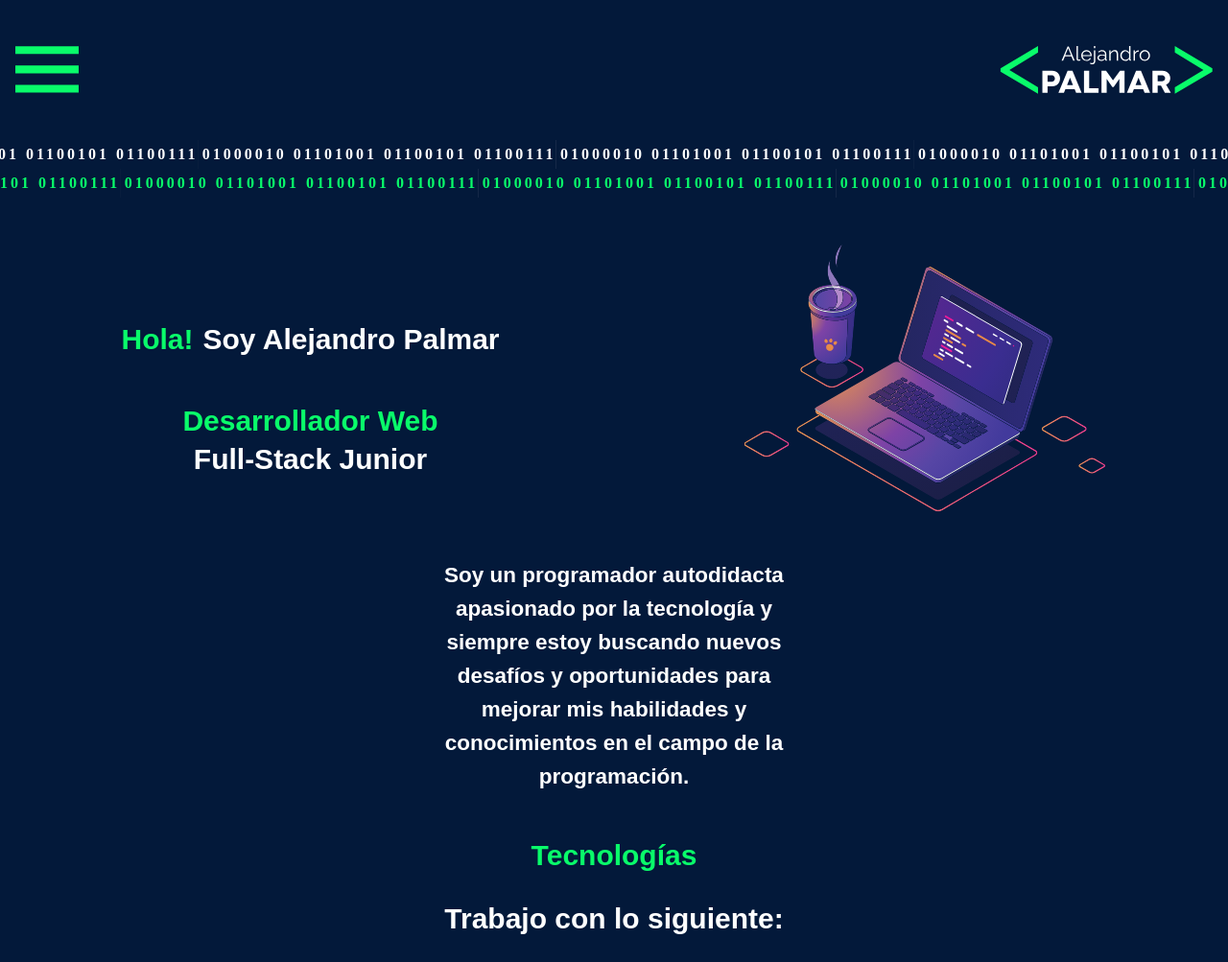
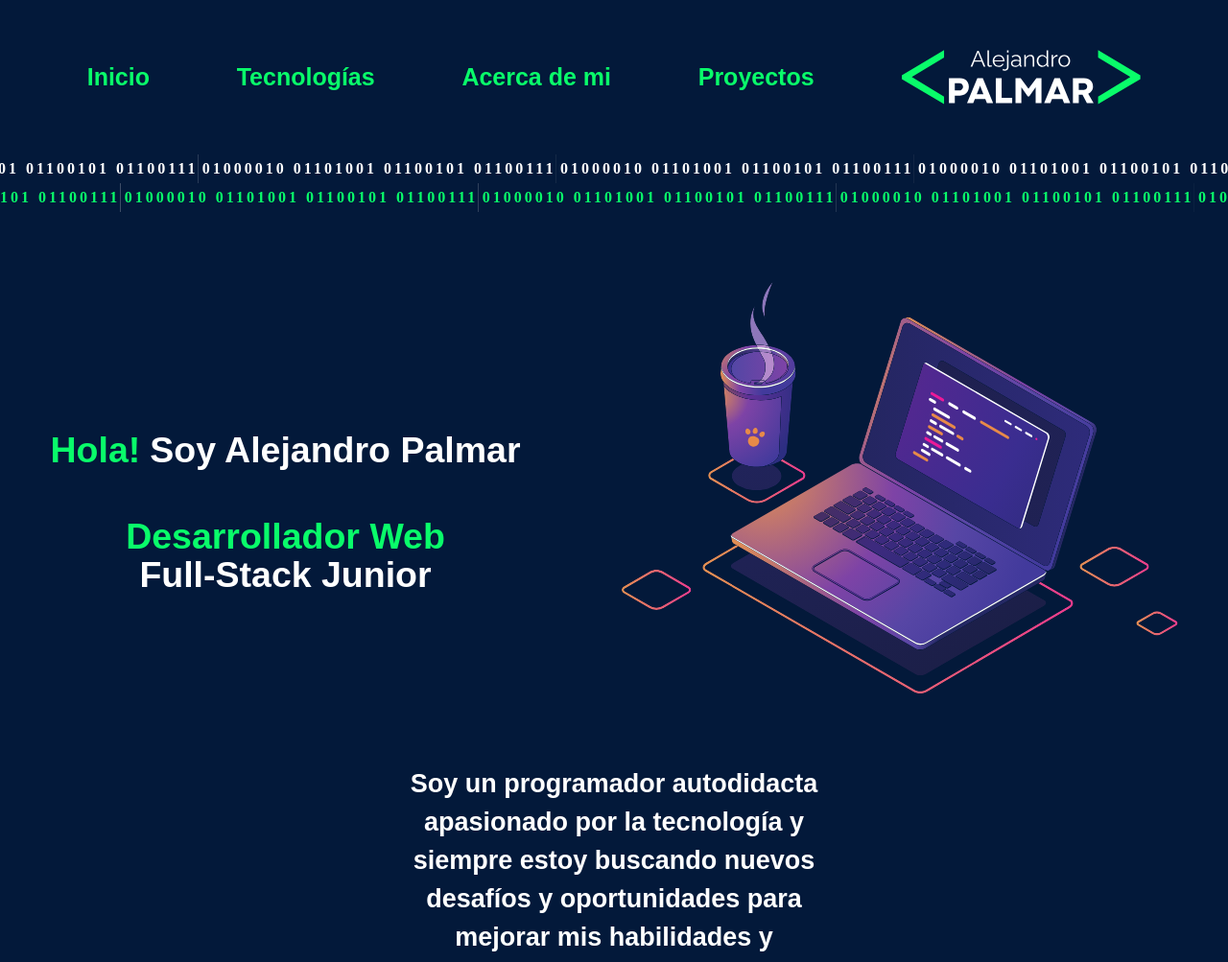
Before and after one commit to ThePalmars1one/portfolio, a Django app: page / in a window 1280 px wide. Shown: the top 1003 px of the page at 96% size. Run offline with Django 4.2, Linux system fonts and the light colour scheme; data comes from the database, SQL or seed files in the repository; some web fonts are replaced.

Commit message:
Menu Responsive added

```diff
--- a/projects/static/styles/about.css
+++ b/projects/static/styles/about.css
@@ -17,3 +17,13 @@
     text-align: center;
     margin: 3rem 1rem 3rem;
 }
+
+@media screen and (min-width: 1200px) {
+    .about_me h2:first-child{
+        font-size: 37.5px;
+    }
+
+    .about_me h2:nth-child(2), .about_me h2:nth-child(3){
+        font-size: 27px;
+    }
+}
--- a/projects/static/styles/home.css
+++ b/projects/static/styles/home.css
@@ -1,4 +1,4 @@
-.greetings{
+.greetings {
     display: flex;
     justify-content: center;
     gap: 10px;
@@ -7,11 +7,13 @@
     font-size: 20px;
 }
 
-.greetings h1:first-child, .info_about h1:first-child{
+.greetings h1:first-child,
+.info_about h1:first-child {
     color: #09FC6A;
 }
 
-.greetings h1:last-child, .info_about h1:last-child{
+.greetings h1:last-child,
+.info_about h1:last-child {
     color: #FFFFFF;
 }
 
@@ -21,19 +23,19 @@
     line-height: 40px;
 }
 
-.laptop{
+.laptop {
     display: flex;
     justify-content: center;
     margin-top: 3rem;
     margin-bottom: 3rem;
 }
 
-.laptop img{
+.laptop img {
     height: 280px;
     width: 380px;
 }
 
-.home_description{
+.home_description {
     color: #FFFFFF;
     text-align: center;
     font-size: 15px;
@@ -41,7 +43,7 @@
 }
 
 
-.slider h2{
+.slider h2 {
     display: inline-block;
     animation: slide 10s linear infinite;
     margin: 0;
@@ -51,24 +53,29 @@
     line-height: 30px;
 }
 
-.slider{
+.slider {
     white-space: nowrap;
     overflow: hidden;
 }
 
-.slider:nth-child(1), .slider:nth-child(3), .slider:nth-child(5){
+.slider:nth-child(1),
+.slider:nth-child(3),
+.slider:nth-child(5) {
     color: #FFFFFF;
 }
 
-.slider:nth-child(2), .slider:nth-child(4){
+.slider:nth-child(2),
+.slider:nth-child(4) {
     color: #09FC6A;
 }
 
-.slider:nth-child(1) h2, .slider:nth-child(4) h2{
+.slider:nth-child(1) h2,
+.slider:nth-child(4) h2 {
     animation: slide 15s linear infinite;
 }
 
-.slider:nth-child(2) h2, .slider:nth-child(5) h2{
+.slider:nth-child(2) h2,
+.slider:nth-child(5) h2 {
     animation: slide 10s linear infinite;
 }
 
@@ -81,22 +88,48 @@
     0% {
         transform: translateX(0);
     }
+
     100% {
         transform: translateX(-100%);
     }
 }
 
-@media screen and (min-width: 550px){
-    .slider:nth-child(3), .slider:nth-child(4), .slider:nth-child(5){
+@media screen and (min-width: 550px) {
+
+    .slider:nth-child(3),
+    .slider:nth-child(4),
+    .slider:nth-child(5) {
         display: none;
     }
 }
 
 @media screen and (min-width: 780px) {
-    .greetings_container{
+    .greetings_container {
         display: flex;
         align-items: center;
         justify-content: space-around;
     }
 
+    .laptop img {
+        height: 380px;
+        width: 480px;
+    }
+
 }
+
+@media screen and (min-width: 1200px) {
+    .greetings, .info_about{
+        font-size: 25px;
+    }
+
+    .home_description{
+        font-size: 18px;
+        line-height: 40px;
+    }
+
+    .laptop img {
+        height: 480px;
+        width: 580px;
+    }
+
+}
--- a/projects/static/styles/navigation.css
+++ b/projects/static/styles/navigation.css
@@ -50,3 +50,39 @@
 .menu_button{
     cursor: pointer;
 }
+
+.menu_desktop_container{
+    display: none;
+}
+
+.menu_desktop a{
+    text-decoration: none;
+    font-size: 25px;
+    color: #09FC6A;
+    font-weight: 700;
+}
+
+.menu_desktop{
+    display:flex;
+    justify-content: space-evenly;
+    align-items: center;
+}
+
+
+
+
+@media screen and (min-width: 780px){
+    .menu_container{
+        display: none;
+    }
+
+    .menu_desktop_container{
+        display: block;
+        margin: 3rem 0;
+    }
+
+    .menu_desktop img{
+        width: 250px;
+        height: 65px;
+    }
+}
--- a/projects/static/styles/projects.css
+++ b/projects/static/styles/projects.css
@@ -82,5 +82,12 @@
    gap: 2rem;
    margin-top: 3rem;
    margin-bottom: 3rem;
+}
+
+@media screen and (min-width: 780px) {
+   .projects_container{
+      flex-direction: row;
+      flex-wrap: wrap;
+   }
 
 }
--- a/projects/static/styles/tech.css
+++ b/projects/static/styles/tech.css
@@ -35,3 +35,10 @@
     opacity: 1;
     transform: scale(0.9);
 }
+
+@media screen and (min-width: 1200px) {
+    .tech{
+        font-size: 25px;
+    }
+
+}
--- a/projects/templates/partials/navigation.html
+++ b/projects/templates/partials/navigation.html
@@ -12,3 +12,15 @@
         <img src="{% static 'images/logo.svg'%}" alt="Alejandro Logo" class="menu_logo">
     </div>
 </section>
+
+<section class="menu_desktop_container">
+    <div class="menu_desktop">
+        <a href="#home">Inicio</a>
+        <a href="#tech">Tecnologías</a>
+        <a href="#about">Acerca de mi</a>
+        <a href="#projects">Proyectos</a>
+        <img src="{% static 'images/logo.svg'%}" alt="Alejandro Logo" class="menu_logo">
+    </div>
+
+
+</section>
--- a/projects/templates/projects.html
+++ b/projects/templates/projects.html
@@ -45,8 +45,22 @@
         <div class="slider">
             <h2>01000010 01101001 01100101 01100111</h2>
             <h2>01000010 01101001 01100101 01100111</h2>
+            <h2>01000010 01101001 01100101 01100111</h2>
+            <h2>01000010 01101001 01100101 01100111</h2>
+            <h2>01000010 01101001 01100101 01100111</h2>
+            <h2>01000010 01101001 01100101 01100111</h2>
+            <h2>01000010 01101001 01100101 01100111</h2>
+            <h2>01000010 01101001 01100101 01100111</h2>
         </div>
         <div class="slider">
+            <h2>01000010 01101001 01100101 01100111</h2>
+            <h2>01000010 01101001 01100101 01100111</h2>
+            <h2>01000010 01101001 01100101 01100111</h2>
+            <h2>01000010 01101001 01100101 01100111</h2>
+            <h2>01000010 01101001 01100101 01100111</h2>
+            <h2>01000010 01101001 01100101 01100111</h2>
+            <h2>01000010 01101001 01100101 01100111</h2>
+            <h2>01000010 01101001 01100101 01100111</h2>
             <h2>01000010 01101001 01100101 01100111</h2>
             <h2>01000010 01101001 01100101 01100111</h2>
         </div>
```
Also changed, not shown: projects/static/styles/footer.css (line endings or trailing spaces).
